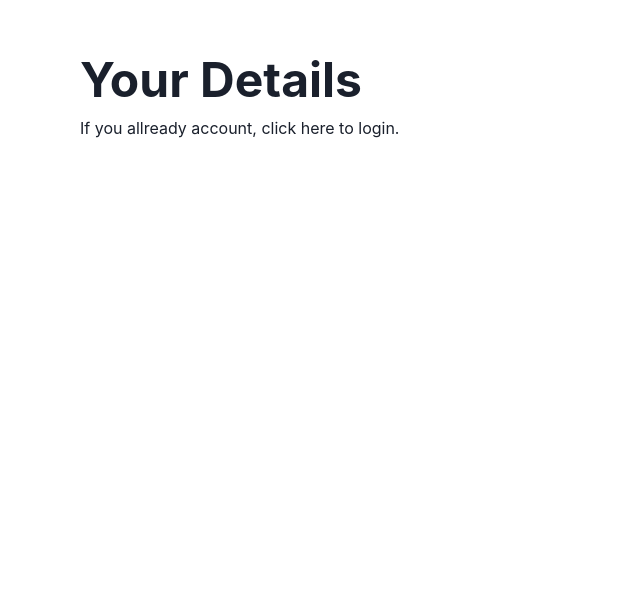
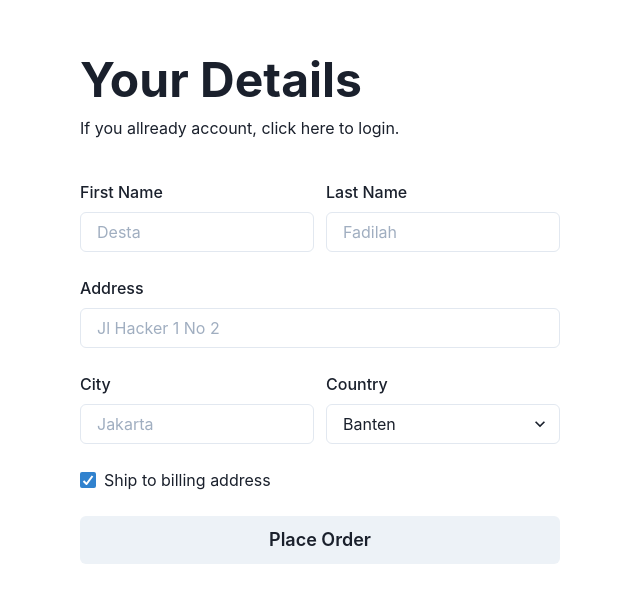
Before and after one commit to amati-tiru-modifikasi/chakra-ui-by-eggheadio, a Next.js app: page / in a window 1280 px wide. Shown: the part 104-706 px from the top of the page, without its empty margins (0-640 px from the left). Built offline with nearby package versions, Linux system fonts and the light colour scheme.

Commit message:
#3 Lesson - Kolom dengan Grid Sistem - Select, Input dan Button - Form Input

```diff
--- a/src/sections/details.tsx
+++ b/src/sections/details.tsx
@@ -1,4 +1,4 @@
-import { VStack, Heading, Text } from '@chakra-ui/react'
+import { FormControl, FormLabel, Input, VStack, Heading, Text, SimpleGrid, GridItem, Select, Checkbox, Button } from '@chakra-ui/react'
 
 const Details = () => {
     return (
@@ -7,6 +7,48 @@ const Details = () => {
                 <Heading size="2xl">Your Details</Heading>
                 <Text>If you allready account, click here to login.</Text>
             </VStack>
+            <SimpleGrid columns={2} columnGap={3} rowGap={6} w="full">
+                <GridItem colSpan={1}>
+                    <FormControl>
+                        <FormLabel>First Name</FormLabel>
+                        <Input placeholder="Desta" />
+                    </FormControl>
+                </GridItem>
+                <GridItem colSpan={1}>
+                    <FormControl>
+                        <FormLabel>Last Name</FormLabel>
+                        <Input placeholder="Fadilah" />
+                    </FormControl>
+                </GridItem>
+                <GridItem colSpan={2}>
+                    <FormControl>
+                        <FormLabel>Address</FormLabel>
+                        <Input placeholder="Jl Hacker 1 No 2" />
+                    </FormControl>
+                </GridItem>
+                <GridItem colSpan={1}>
+                    <FormControl>
+                        <FormLabel>City</FormLabel>
+                        <Input placeholder="Jakarta" />
+                    </FormControl>
+                </GridItem>
+                <GridItem colSpan={1}>
+                    <FormControl>
+                        <FormLabel>Country</FormLabel>
+                        <Select>
+                            <option value="btn">Banten</option>
+                            <option value="jkt">Jakarta</option>
+                            <option value="bdg">Bandung</option>
+                        </Select>
+                    </FormControl>
+                </GridItem>
+                <GridItem colSpan={2}>
+                    <Checkbox defaultChecked>Ship to billing address </Checkbox>
+                </GridItem>
+                <GridItem colSpan={2}>
+                    <Button size="lg" w="full">Place Order</Button>
+                </GridItem>
+            </SimpleGrid>
         </VStack>
     )
 }
```
